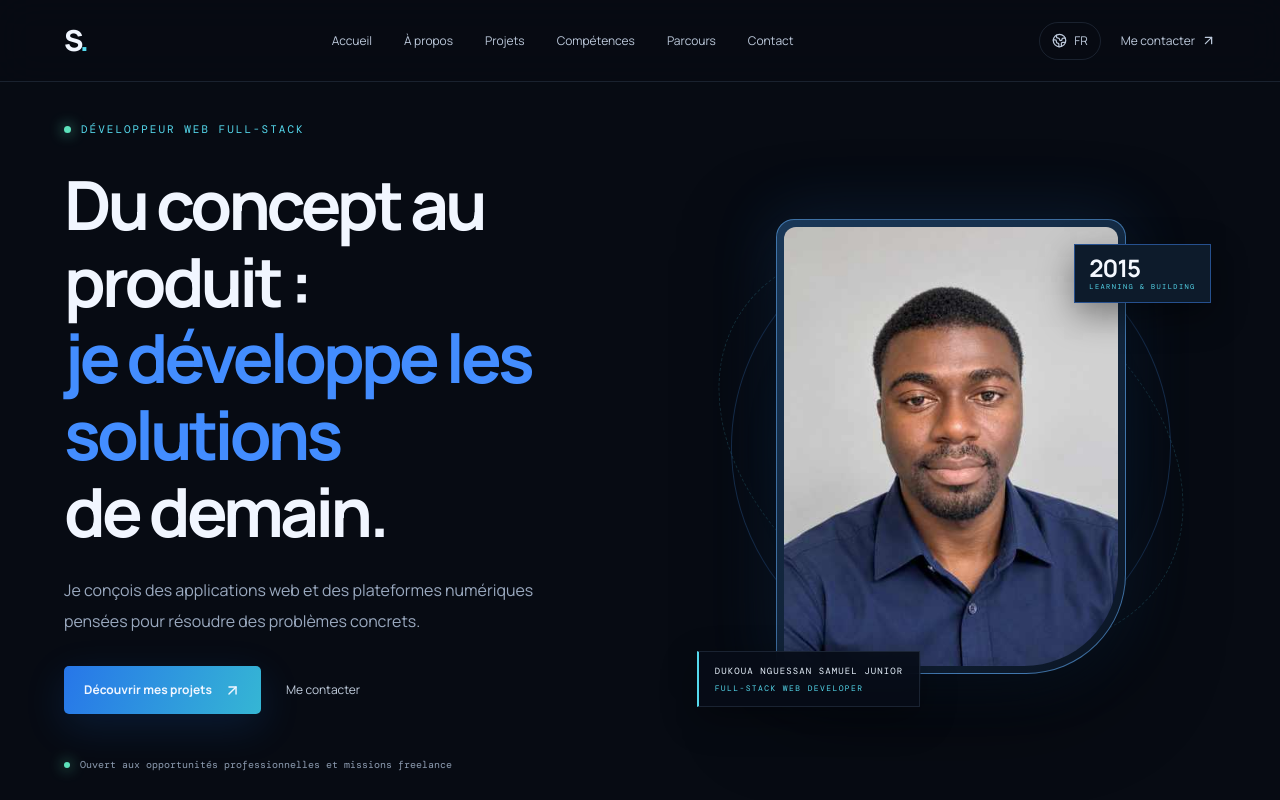
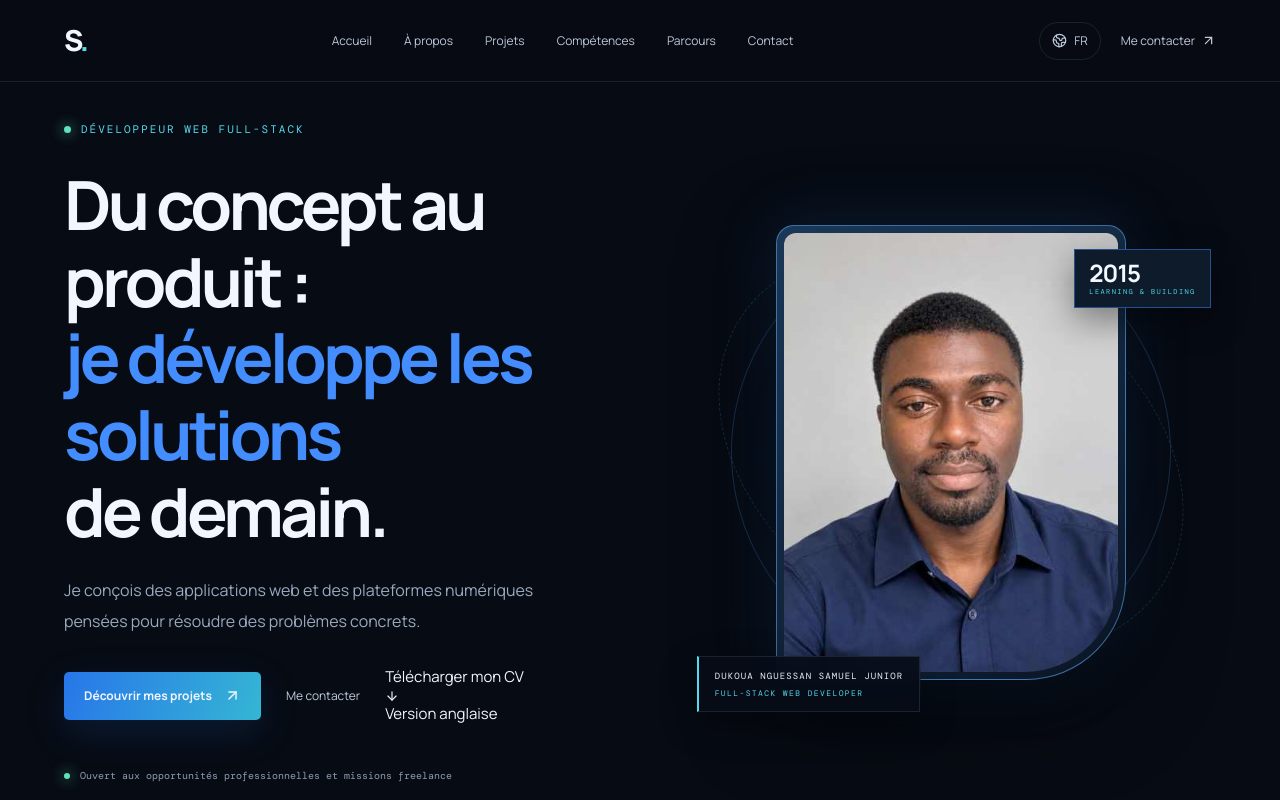
Before and after one commit to refontiq-dotcom/samuel-dukoua-portfolio, a Next.js app: page / in a window 1280 px wide. Shown: the top 800 px of the page. Built offline with nearby package versions, Linux system fonts and the light colour scheme.

Commit message:
feat: add bilingual resume download links

```diff
--- a/app/page.tsx
+++ b/app/page.tsx
@@ -34,7 +34,7 @@ const copy = {
     contactTag: 'ET SI NOUS CONSTRUISIONS QUELQUE CHOSE ?', contactTitle: 'Parlons de votre prochain projet.',
     contactDesc: 'Je suis ouvert aux opportunités en entreprise, au télétravail et aux missions freelance en Côte d’Ivoire, en Afrique et à l’international.',
     email: 'M’écrire', footer: 'Conçu avec intention. Développé avec passion.', rights: 'Tous droits réservés.',
-    cv: 'CV bientôt disponible', location: 'Côte d’Ivoire · Ouvert à l’international',
+    cvDownload: 'Télécharger mon CV', cvOther: 'Version anglaise', location: 'Côte d’Ivoire · Ouvert à l’international',
     projectNames: ['Séjoura', 'Trouvetou', 'Schooly', 'Refontiq Control Center', 'TechPilot', 'Transora'],
     projectDescriptions: [
       'Solution SaaS de gestion pour résidences meublées : organisation des établissements, chambres et réservations.',
@@ -73,7 +73,7 @@ const copy = {
     contactTag: 'LET’S BUILD SOMETHING', contactTitle: 'Let’s talk about your next project.',
     contactDesc: 'Open to employment, remote work and freelance opportunities in Côte d’Ivoire, across Africa and internationally.',
     email: 'Send me an email', footer: 'Designed with intent. Built with passion.', rights: 'All rights reserved.',
-    cv: 'Resume coming soon', location: 'Côte d’Ivoire · Open to international opportunities',
+    cvDownload: 'Download my resume', cvOther: 'French version', location: 'Côte d’Ivoire · Open to international opportunities',
     projectNames: ['Séjoura', 'Trouvetou', 'Schooly', 'Refontiq Control Center', 'TechPilot', 'Transora'],
     projectDescriptions: [
       'SaaS solution for furnished residence management, including property, room and reservation workflows.',
@@ -125,6 +125,10 @@ export default function Home() {
           <div className="hero-actions">
             <a className="button-primary" href="#projects">{t.cta} <ArrowUpRight size={17}/></a>
             <a className="button-quiet" href="#contact">{t.contact}</a>
+            <div className="cv-actions">
+              <a className="cv-link" href={lang === 'fr' ? '/CV-Samuel-Dukoua-FR.pdf' : '/Resume-Samuel-Dukoua-EN.pdf'} download>{t.cvDownload} <ArrowDown size={14}/></a>
+              <a className="cv-other" href={lang === 'fr' ? '/Resume-Samuel-Dukoua-EN.pdf' : '/CV-Samuel-Dukoua-FR.pdf'} download>{t.cvOther}</a>
+            </div>
           </div>
           <div className="availability"><span/> {t.available}</div>
         </div>
```
